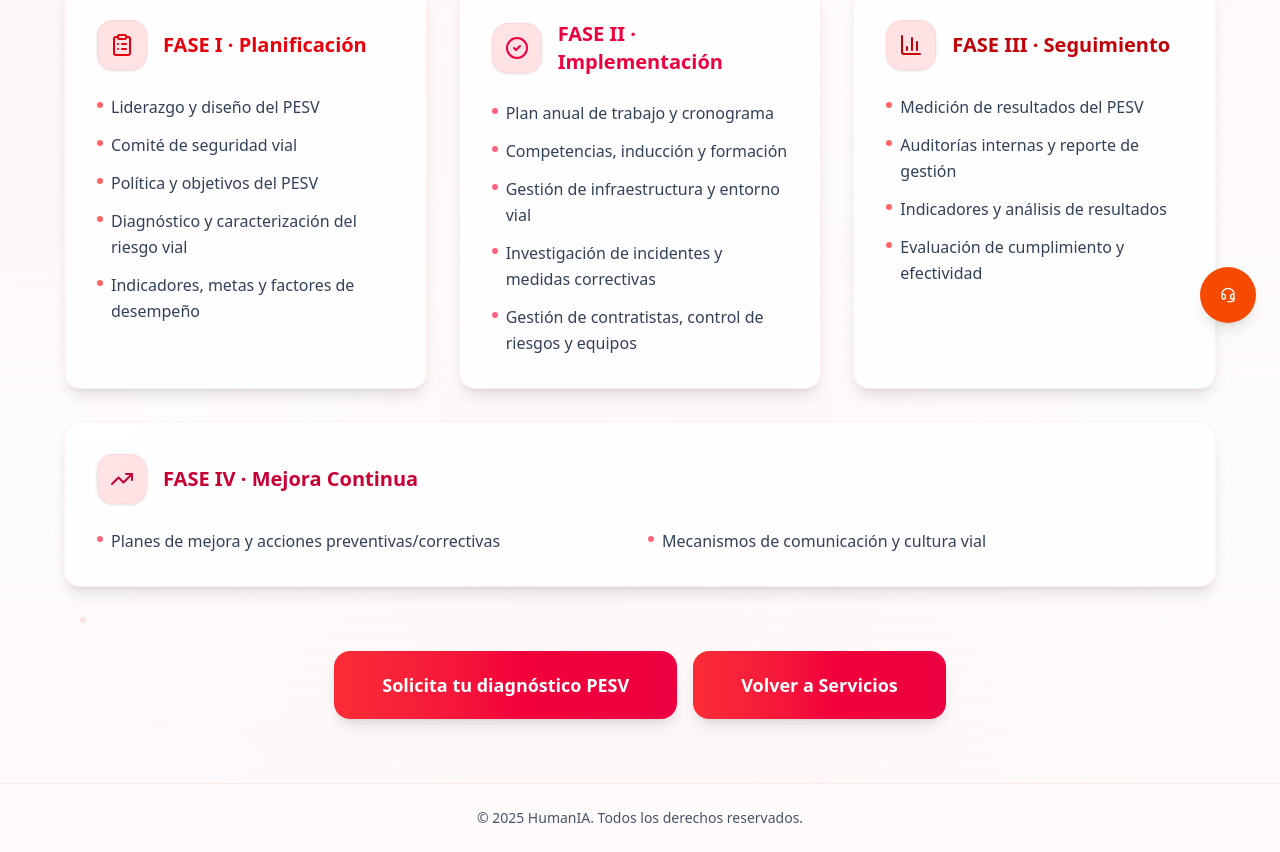
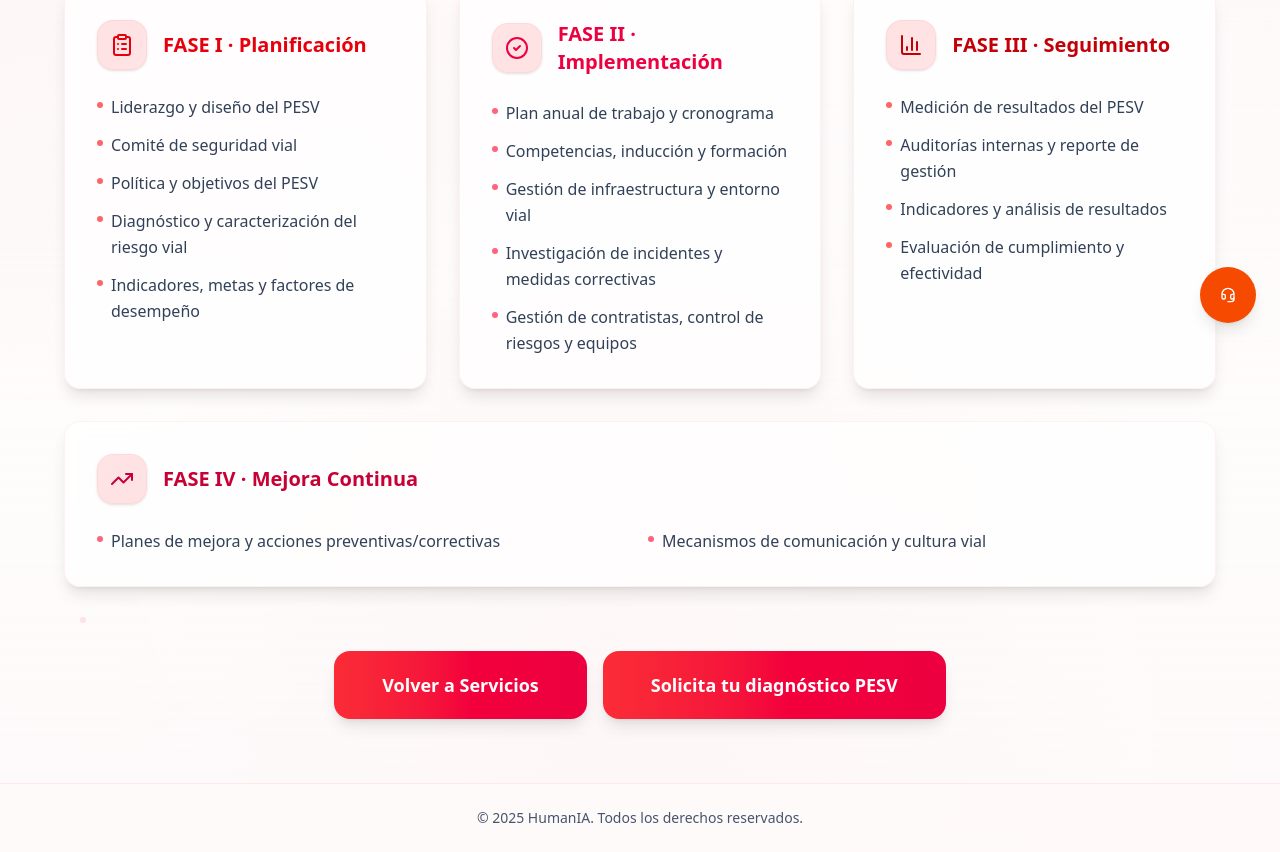
Before and after one commit to sgaraujo/huming-web, a Next.js app: page /blog4 in a window 1280 px wide. Shown: the part 453-1305 px from the top of the page. Built offline with nearby package versions, Linux system fonts and the light colour scheme.

Commit message:
botones y hero arreglado

```diff
--- a/app/blog/page.tsx
+++ b/app/blog/page.tsx
@@ -63,9 +63,8 @@ export default function blog1() {
                 <div className="absolute inset-0 bg-gradient-to-r from-transparent via-white/50 to-transparent" />
                 <div className="relative z-10 text-center py-8">
                     <div className="flex items-center justify-center gap-2 mb-2">
-                        <div className="w-2 h-2 rounded-full bg-gradient-to-r from-purple-500 to-blue-500" />
+
                         <span className="text-sm font-medium text-slate-600">HumanIA</span>
-                        <div className="w-2 h-2 rounded-full bg-gradient-to-r from-blue-500 to-emerald-500" />
                     </div>
                     <p className="text-sm text-slate-500">
                         © {new Date().getFullYear()} HumanIA. Todos los derechos reservados.
--- a/components/feature17.tsx
+++ b/components/feature17.tsx
@@ -120,7 +120,8 @@ const Feature17 = ({
         </div>
 
         {/* Enhanced button section */}
-        <div className="mt-16 flex justify-center">
+        <div className="mt-16 flex flex-col sm:flex-row justify-center gap-4">
+          {/* Botón 1 */}
           <div className="relative group">
             <div className="absolute -inset-1 bg-gradient-to-r from-orange-500 to-orange-600 rounded-xl blur-sm opacity-25 group-hover:opacity-40 transition duration-300"></div>
             <Button
@@ -128,23 +129,29 @@ const Feature17 = ({
               size="lg"
               className="relative bg-gradient-to-r from-orange-600 to-orange-700 hover:from-orange-700 hover:to-orange-800 text-white shadow-lg hover:shadow-xl transition-all duration-300 px-8 py-3 text-base font-semibold rounded-xl border-0"
             >
-              <Link href={button.url} className="flex items-center gap-2 ">
+              <Link href={button.url} className="flex items-center gap-2">
                 {button.text}
                 <div className="w-1 h-1 rounded-full bg-white/50 group-hover:w-2 transition-all duration-300"></div>
               </Link>
             </Button>
-             <Button
+          </div>
+
+          {/* Botón 2 */}
+          <div className="relative group">
+            <div className="absolute -inset-1 bg-gradient-to-r from-orange-500 to-orange-600 rounded-xl blur-sm opacity-25 group-hover:opacity-40 transition duration-300"></div>
+            <Button
               asChild
               size="lg"
               className="relative bg-gradient-to-r from-orange-600 to-orange-700 hover:from-orange-700 hover:to-orange-800 text-white shadow-lg hover:shadow-xl transition-all duration-300 px-8 py-3 text-base font-semibold rounded-xl border-0"
             >
-              <Link href= "/contacto" className="flex items-center gap-2 ml-4">
+              <Link href="/contacto" className="flex items-center gap-2">
                 Solicita tu autoevaluación
                 <div className="w-1 h-1 rounded-full bg-white/50 group-hover:w-2 transition-all duration-300"></div>
               </Link>
             </Button>
           </div>
         </div>
+
       </div>
     </section>
   );
--- a/components/hero7.tsx
+++ b/components/hero7.tsx
@@ -15,7 +15,7 @@ export const Hero7 = ({
   button,
 }: Hero7Props) => {
   return (
-    <section className="relative pt-20 pb-16 md:pt-32 md:pb-24 text-center overflow-hidden">
+    <section className="relative pt-36 pb-16 md:pt-36 md:pb-24 text-center overflow-hidden">
       {/* Background with gradient and subtle pattern */}
       <div className="absolute inset-0 bg-gradient-to-br from-slate-50 via-white to-blue-50/30"></div>
       <div className="absolute inset-0 bg-[radial-gradient(circle_at_30%_20%,rgba(120,119,198,0.05),transparent_50%)]"></div>
--- a/components/pesv-section.tsx
+++ b/components/pesv-section.tsx
@@ -151,20 +151,32 @@ export default function PesvSection() {
           </div>
 
           {/* Botón principal al final */}
-          <div className="pt-16 text-center">
-            <Link href="/contacto">
-              <button className="group relative rounded-2xl bg-gradient-to-r from-red-500 to-rose-600 px-12 py-5 text-white font-bold hover:from-red-600 hover:to-rose-700 transition-all duration-300 shadow-lg hover:shadow-xl hover:shadow-red-200/50 hover:-translate-y-1 text-lg">
-                <span className="relative z-10">Solicita tu diagnóstico PESV</span>
-                <div className="absolute inset-0 rounded-2xl bg-gradient-to-r from-white/10 to-transparent opacity-0 group-hover:opacity-100 transition-opacity duration-300" />
-              </button>
-            </Link>
-             <Link href="/servicios" className="ml-4">
-              <button className="group relative rounded-2xl bg-gradient-to-r from-red-500 to-rose-600 px-12 py-5 text-white font-bold hover:from-red-600 hover:to-rose-700 transition-all duration-300 shadow-lg hover:shadow-xl hover:shadow-red-200/50 hover:-translate-y-1 text-lg">
-                <span className="relative z-10">Volver a Servicios</span>
-                <div className="absolute inset-0 rounded-2xl bg-gradient-to-r from-white/10 to-transparent opacity-0 group-hover:opacity-100 transition-opacity duration-300" />
-              </button>
-            </Link>
+          <div className="pt-16">
+            <div className="mx-auto max-w-3xl flex flex-col gap-4 sm:flex-row sm:justify-center">
+              {/* Volver a Servicios */}
+              <Link href="/servicios" className="w-full sm:w-auto">
+                <button className="w-full sm:w-auto group relative rounded-2xl bg-gradient-to-r from-red-500 to-rose-600 px-12 py-5 text-white font-bold
+                         hover:from-red-600 hover:to-rose-700 transition-all duration-300 shadow-lg hover:shadow-xl hover:shadow-red-200/50
+                         hover:-translate-y-1 text-lg">
+                  <span className="relative z-10">Volver a Servicios</span>
+                  <div className="absolute inset-0 rounded-2xl bg-gradient-to-r from-white/10 to-transparent opacity-0
+                        group-hover:opacity-100 transition-opacity duration-300" />
+                </button>
+              </Link>
+
+              {/* Solicita tu diagnóstico */}
+              <Link href="/contacto" className="w-full sm:w-auto">
+                <button className="w-full sm:w-auto group relative rounded-2xl bg-gradient-to-r from-red-500 to-rose-600 px-12 py-5 text-white font-bold
+                         hover:from-red-600 hover:to-rose-700 transition-all duration-300 shadow-lg hover:shadow-xl hover:shadow-red-200/50
+                         hover:-translate-y-1 text-lg">
+                  <span className="relative z-10">Solicita tu diagnóstico PESV</span>
+                  <div className="absolute inset-0 rounded-2xl bg-gradient-to-r from-white/10 to-transparent opacity-0
+                        group-hover:opacity-100 transition-opacity duration-300" />
+                </button>
+              </Link>
+            </div>
           </div>
+
         </div>
       </section>
     </>
```
